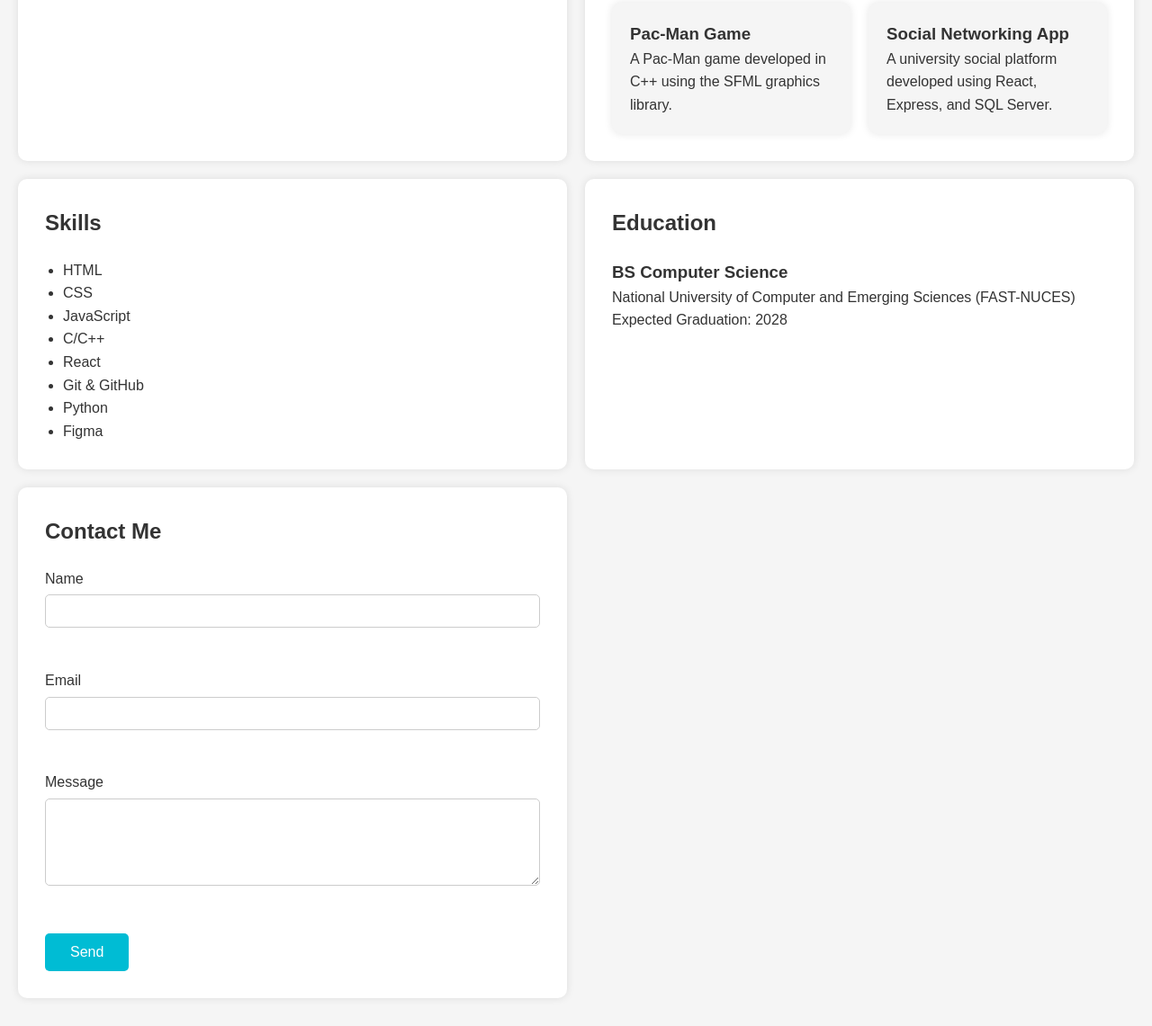
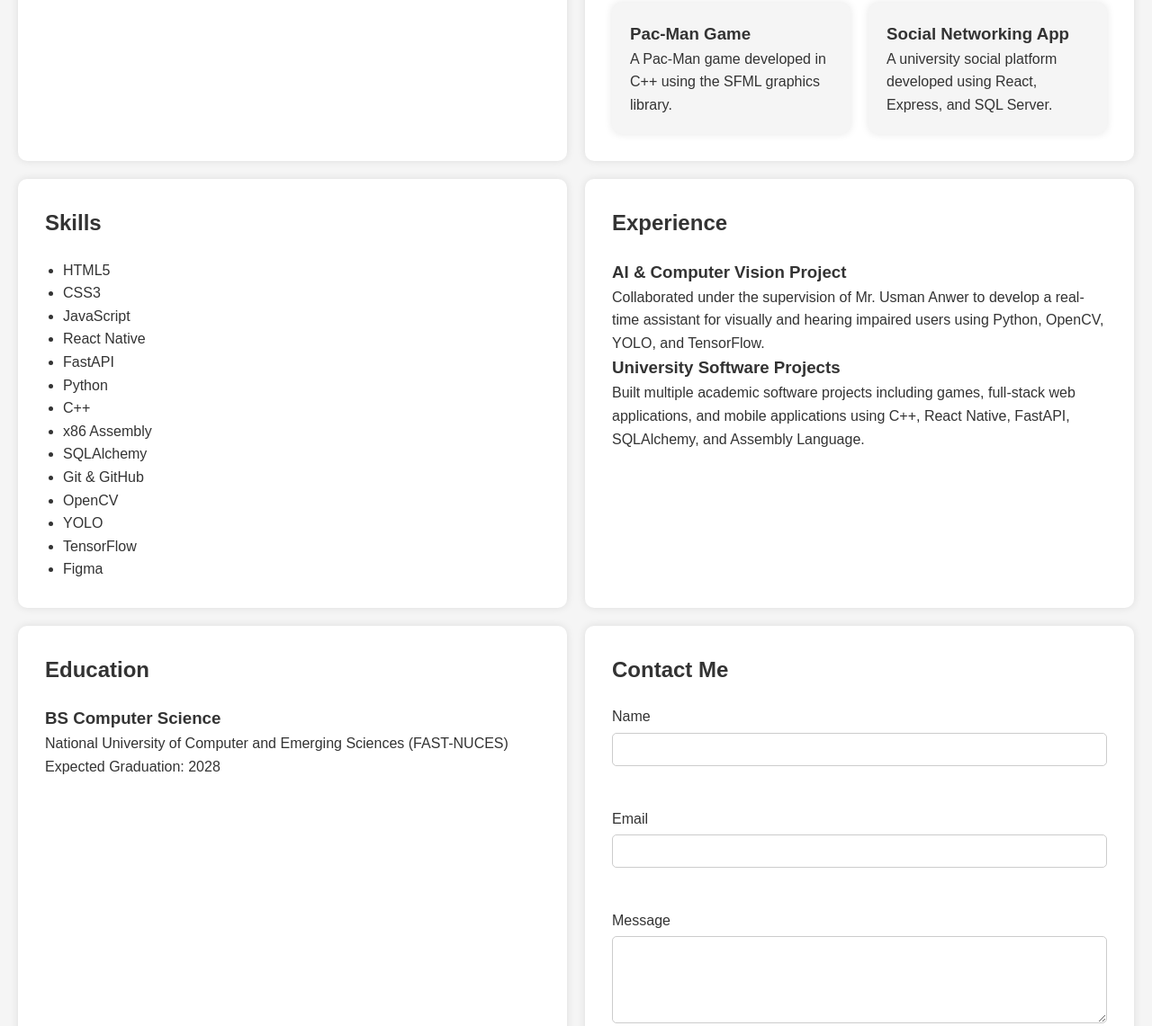
Before and after one commit to ash255-boop/codomax-internship, a plain HTML site: page index.html in a window 1280 px wide. Shown: the part 1207-2348 px from the top of the page at 90% size. Drawn offline with Linux system fonts and the light colour scheme.

Commit message:
Day 9: Added resume download and experience section

```diff
--- a/index.html
+++ b/index.html
@@ -15,9 +15,11 @@
 
 <ul>
     <li><a href="#home">Home</a></li>
+    <li><a href="#resume">Resume</a></li>
     <li><a href="#about">About</a></li>
     <li><a href="#projects">Projects</a></li>
     <li><a href="#skills">Skills</a></li>
+    <li><a href="#experience">Experience</a></li>
     <li><a href="#education">Education</a></li>
     <li><a href="#contact">Contact</a></li>
 </ul>
@@ -103,20 +105,48 @@
 
 </section>
 <section id="skills">
+
     <h2>Skills</h2>
 
     <ul>
-        <li>HTML</li>
-        <li>CSS</li>
+        <li>HTML5</li>
+        <li>CSS3</li>
         <li>JavaScript</li>
-        <li>C/C++</li>
-        <li>React</li>
+        <li>React Native</li>
+        <li>FastAPI</li>
+        <li>Python</li>
+        <li>C++</li>
+        <li>x86 Assembly</li>
+        <li>SQLAlchemy</li>
         <li>Git & GitHub</li>
-        <li>Python</li>
+        <li>OpenCV</li>
+        <li>YOLO</li>
+        <li>TensorFlow</li>
         <li>Figma</li>
     </ul>
+
 </section>
+<section id="experience">
 
+    <h2>Experience</h2>
+
+    <h3>AI & Computer Vision Project</h3>
+
+    <p>
+        Collaborated under the supervision of Mr. Usman Anwer to develop
+        a real-time assistant for visually and hearing impaired users
+        using Python, OpenCV, YOLO, and TensorFlow.
+    </p>
+
+    <h3>University Software Projects</h3>
+
+    <p>
+        Built multiple academic software projects including games,
+        full-stack web applications, and mobile applications using
+        C++, React Native, FastAPI, SQLAlchemy, and Assembly Language.
+    </p>
+
+</section>
 <section id="education">
     <h2>Education</h2>
 
@@ -147,7 +177,15 @@
 
     </form>
 </section>
+<section id="resume">
 
+    <h2>Resume</h2>
+
+    <a href="resume.pdf" download>
+        <button>Download Resume</button>
+    </a>
+
+</section>
 </main>
 <button id="topBtn">↑ Top</button>
 <footer>
--- a/style.css
+++ b/style.css
@@ -115,8 +115,10 @@ main{
     transform:translateY(-5px);
 }
 #about,
+#resume,
 #projects,
 #skills,
+#experience,
 #education,
 #contact{
     background:white;
```
Also changed, not shown: 1 other file. Lines whose indentation alone changed are shown as unchanged.
